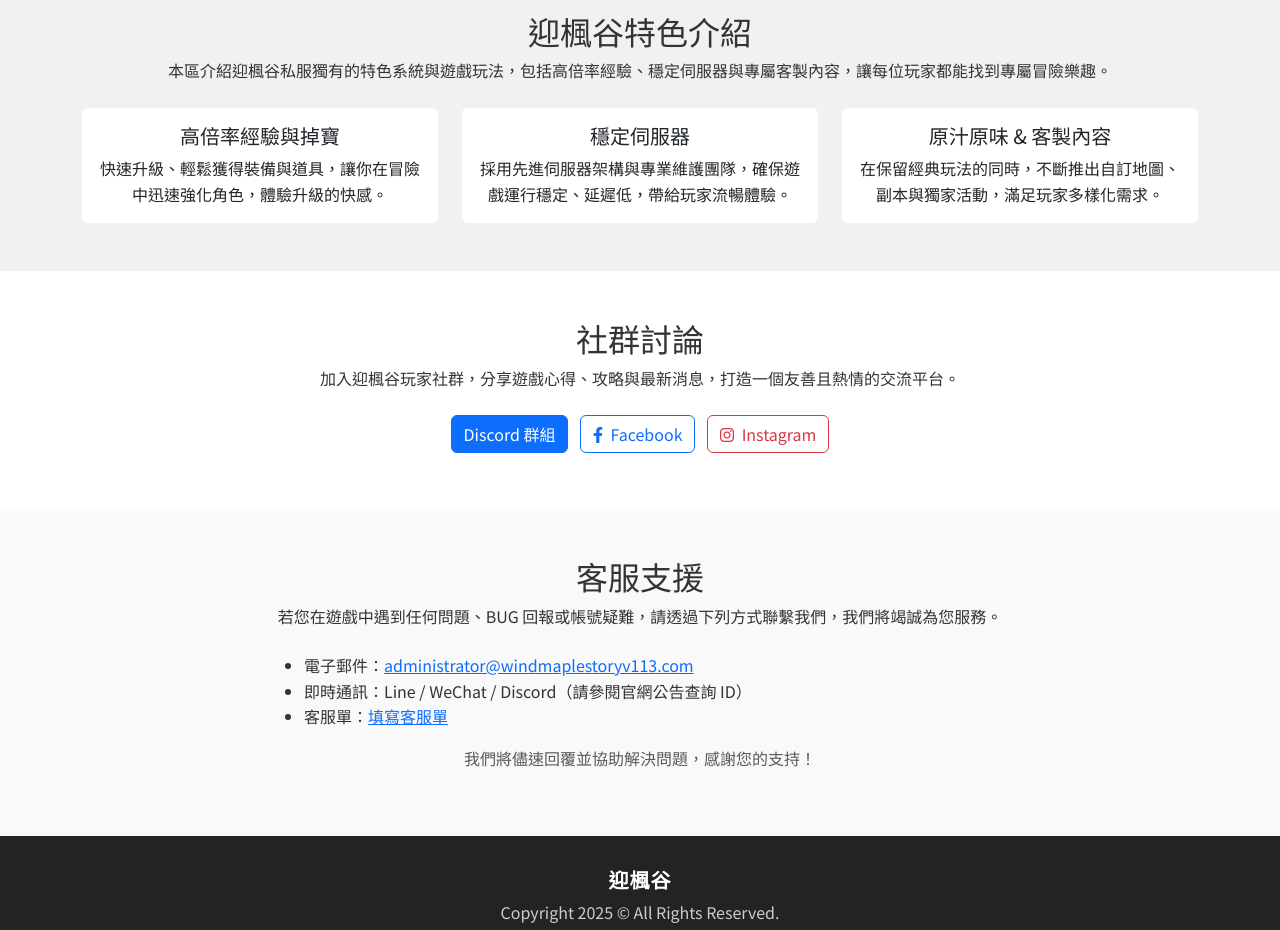
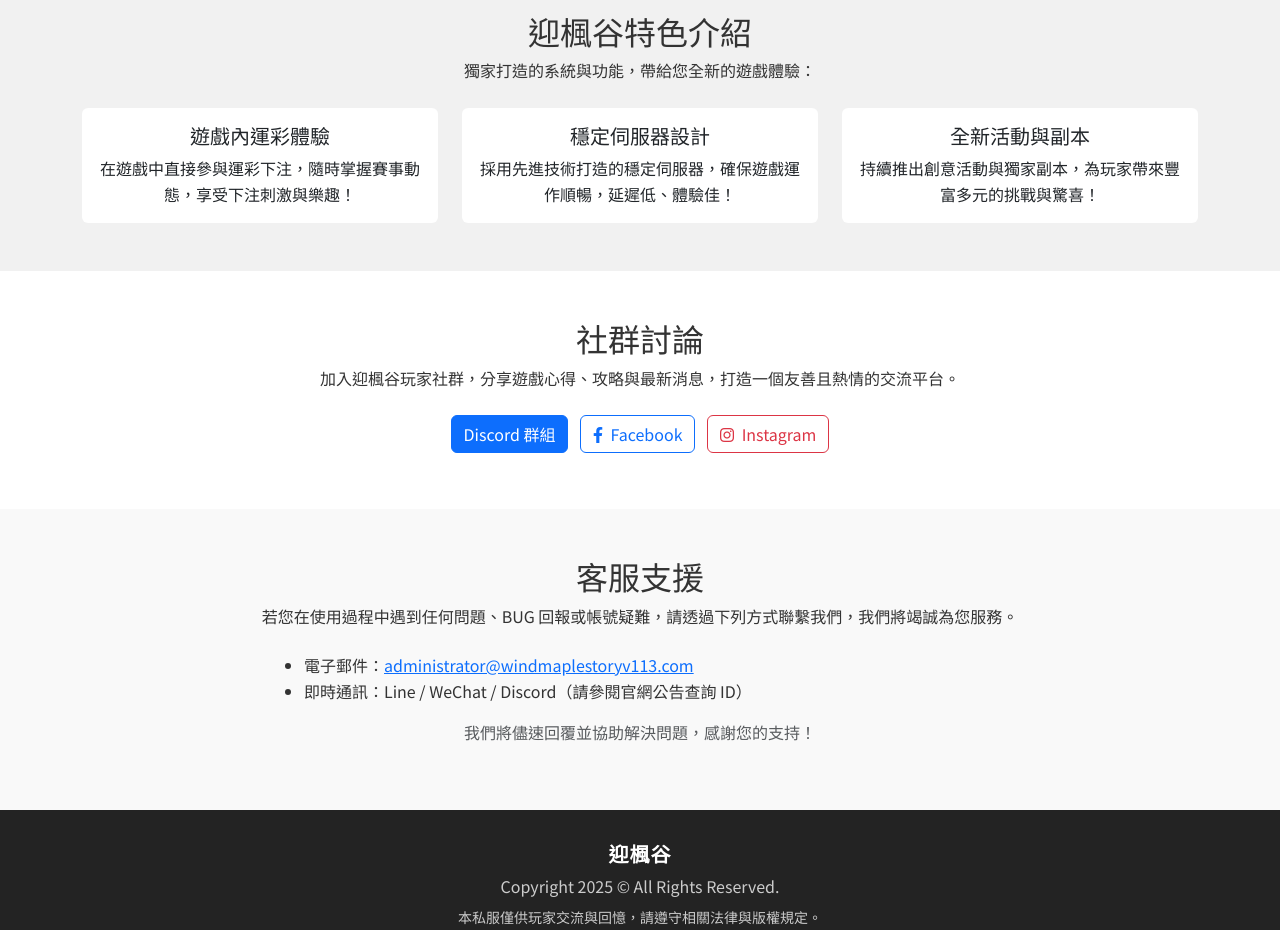
Before and after one commit to s0930s44/113, a website: page index.html in a window 1280 px wide. Shown: the part 2260-3190 px from the top of the page. Drawn offline with nearby package versions, Linux system fonts and the light colour scheme; a small style sheet from the web is missing.

Commit message:
更新特色介紹區卡片內容，新增遊戲內運彩、穩定伺服器與全新活動副本

```diff
--- a/index.html
+++ b/index.html
@@ -19,8 +19,8 @@
 
   <!-- Primary Meta Tags -->
   <meta name="title" content="迎楓谷｜經典重溫、全新冒險體驗" />
-  <meta name="description" content="迎楓谷私服帶您體驗經典楓之谷的魅力，搭配全新活動與高倍率經驗系統，提供穩定伺服器與完善的社群互動，探索更多遊戲精彩！" />
-  <meta name="keywords" content="迎楓谷, 私服, 楓之谷, 遊戲下載, 高倍率經驗, 穩定伺服器, 社群討論, SEO" />
+  <meta name="description" content="迎楓谷私服帶您體驗經典楓之谷的魅力，搭配全新活動與特色系統，提供穩定伺服器與獨家遊戲體驗！" />
+  <meta name="keywords" content="迎楓谷, 私服, 楓之谷, 遊戲下載, 運彩, 穩定伺服器, 活動副本, 社群討論, SEO" />
   <meta name="robots" content="index, follow" />
   <meta name="author" content="Your Name" />
   <link rel="canonical" href="https://www.yourdomain.com/" />
@@ -31,7 +31,7 @@
   <meta property="og:type" content="website" />
   <meta property="og:url" content="https://www.yourdomain.com/" />
   <meta property="og:title" content="迎楓谷私服｜經典重溫、全新冒險體驗" />
-  <meta property="og:description" content="迎楓谷私服帶您體驗經典楓之谷的魅力，搭配全新活動與高倍率經驗系統，提供穩定伺服器與完善的社群互動，探索更多遊戲精彩！" />
+  <meta property="og:description" content="迎楓谷私服帶您體驗經典楓之谷的魅力，搭配全新活動與特色系統，提供穩定伺服器與獨家遊戲體驗！" />
   <meta property="og:image" content="https://i.imgur.com/ZrBIqKu.jpeg" />
   <meta property="og:site_name" content="迎楓谷私服" />
 
@@ -39,7 +39,7 @@
   <meta name="twitter:card" content="summary_large_image" />
   <meta name="twitter:url" content="https://www.yourdomain.com/" />
   <meta name="twitter:title" content="迎楓谷私服｜經典重溫、全新冒險體驗" />
-  <meta name="twitter:description" content="迎楓谷私服帶您體驗經典楓之谷的魅力，搭配全新活動與高倍率經驗系統，提供穩定伺服器與完善的社群互動，探索更多遊戲精彩！" />
+  <meta name="twitter:description" content="迎楓谷私服帶您體驗經典楓之谷的魅力，搭配全新活動與特色系統，提供穩定伺服器與獨家遊戲體驗！" />
   <meta name="twitter:image" content="https://i.imgur.com/ZrBIqKu.jpeg" />
   <meta name="twitter:creator" content="@your_twitter_handle" />
 
@@ -135,12 +135,7 @@
     }
     /* Navbar */
     .navbar {
-      background: linear-gradient(
-              135deg,
-              rgba(51, 72, 255, 0.8) 0%,
-              rgba(255, 229, 83, 0.6) 50%,
-              rgba(191, 73, 239, 0.8) 100%
-      );
+      background: linear-gradient(135deg, rgba(51, 72, 255, 0.8) 0%, rgba(255, 229, 83, 0.6) 50%, rgba(191, 73, 239, 0.8) 100%);
     }
     .navbar-brand {
       font-size: 1.8rem;
@@ -277,7 +272,6 @@
     </button>
     <div class="collapse navbar-collapse" id="navbarNav">
       <ul class="navbar-nav mx-auto">
-        <!-- 將首頁連結改為目標網址 -->
         <li class="nav-item"><a class="nav-link active" href="http://www.windmaplestoryv113.com/">首頁</a></li>
         <li class="nav-item"><a class="nav-link" href="#announcements">公告活動</a></li>
         <li class="nav-item"><a class="nav-link" href="#download">遊戲下載</a></li>
@@ -301,19 +295,15 @@
   </div>
 </nav>
 
-<!-- 輪播圖 (Hero Section) - 無文字 -->
+<!-- 輪播圖 (Hero Section) -->
 <div id="heroCarousel" class="carousel slide" data-bs-ride="carousel">
   <div class="carousel-indicators">
     <button type="button" data-bs-target="#heroCarousel" data-bs-slide-to="0" class="active" aria-current="true" aria-label="輪播 1"></button>
     <button type="button" data-bs-target="#heroCarousel" data-bs-slide-to="1" aria-label="輪播 2"></button>
   </div>
   <div class="carousel-inner">
-    <div class="carousel-item active" style="background-image: url('https://i.imgur.com/IslKf3c.jpeg');">
-      <!-- 無文字 -->
-    </div>
-    <div class="carousel-item" style="background-image: url('https://i.imgur.com/FWyOhwZ.jpeg');">
-      <!-- 無文字 -->
-    </div>
+    <div class="carousel-item active" style="background-image: url('https://i.imgur.com/IslKf3c.jpeg');"></div>
+    <div class="carousel-item" style="background-image: url('https://i.imgur.com/FWyOhwZ.jpeg');"></div>
   </div>
   <button class="carousel-control-prev" type="button" data-bs-target="#heroCarousel" data-bs-slide="prev">
     <span class="carousel-control-prev-icon" aria-hidden="true"></span>
@@ -328,7 +318,6 @@
 <!-- 公告 / 活動 區 -->
 <section id="announcements" class="py-5">
   <div class="container">
-    <!-- 標題圖片：公告 -->
     <img src="https://i.imgur.com/yg5lTP8.jpeg" alt="公告圖" class="title-img img-fluid mx-auto d-block">
     <p class="text-center mb-4">在此區塊，我們將公佈最新遊戲更新、活動內容以及伺服器維護公告，讓玩家第一時間掌握所有資訊。</p>
     <div class="row g-4">
@@ -337,9 +326,7 @@
           <img src="https://i.imgur.com/IslKf3c.jpeg" class="card-img-top" alt="開服公告">
           <div class="card-body">
             <h5 class="card-title">【開服公告】3/14 全新開放</h5>
-            <p class="card-text">
-              迎楓谷伺服器將於 3/14 正式開服！精彩活動與高倍率經驗系統等你來體驗！
-            </p>
+            <p class="card-text">迎楓谷伺服器將於 3/14 正式開服！精彩活動與特色系統等你來體驗！</p>
             <a href="announcement3.html" class="btn btn-primary">詳細內容</a>
           </div>
         </div>
@@ -348,15 +335,14 @@
   </div>
 </section>
 
-<!-- 遊戲下載 區 (僅 Windows) -->
+<!-- 遊戲下載 區 -->
 <section id="download" class="download-section">
   <div class="container">
-    <!-- 標題圖片：遊戲下載 -->
     <img src="https://i.imgur.com/2xocj7k.jpeg" alt="遊戲下載圖" class="title-img img-fluid mx-auto d-block">
     <p class="text-center mb-4">下載迎楓谷 Windows 客戶端，立即展開全新冒險，體驗經典與創新的完美結合！</p>
     <div class="row justify-content-center">
       <div class="col-md-8 text-center">
-        <a href="#" class="btn btn-success btn-lg">Windows 客戶端下載</a>
+        <a href="javascript:void(0)" onclick="alert('尚未開放');" class="btn btn-success btn-lg">Windows 客戶端下載</a>
         <div class="mt-4 text-start bg-white text-dark p-3 rounded">
           <h5>安裝說明：</h5>
           <ol>
@@ -375,29 +361,32 @@
 <section id="features" class="py-5 features-section">
   <div class="container">
     <h2 class="text-center">迎楓谷特色介紹</h2>
-    <p class="text-center mb-4">本區介紹迎楓谷私服獨有的特色系統與遊戲玩法，包括高倍率經驗、穩定伺服器與專屬客製內容，讓每位玩家都能找到專屬冒險樂趣。</p>
+    <p class="text-center mb-4">獨家打造的系統與功能，帶給您全新的遊戲體驗：</p>
     <div class="row g-4">
+      <!-- 卡片 1：遊戲內運彩體驗 -->
       <div class="col-md-4">
         <div class="card h-100 text-center">
           <div class="card-body">
-            <h5 class="card-title">高倍率經驗與掉寶</h5>
-            <p class="card-text">快速升級、輕鬆獲得裝備與道具，讓你在冒險中迅速強化角色，體驗升級的快感。</p>
+            <h5 class="card-title">遊戲內運彩體驗</h5>
+            <p class="card-text">在遊戲中直接參與運彩下注，隨時掌握賽事動態，享受下注刺激與樂趣！</p>
           </div>
         </div>
       </div>
+      <!-- 卡片 2：穩定伺服器設計 -->
       <div class="col-md-4">
         <div class="card h-100 text-center">
           <div class="card-body">
-            <h5 class="card-title">穩定伺服器</h5>
-            <p class="card-text">採用先進伺服器架構與專業維護團隊，確保遊戲運行穩定、延遲低，帶給玩家流暢體驗。</p>
+            <h5 class="card-title">穩定伺服器設計</h5>
+            <p class="card-text">採用先進技術打造的穩定伺服器，確保遊戲運作順暢，延遲低、體驗佳！</p>
           </div>
         </div>
       </div>
+      <!-- 卡片 3：全新活動與副本 -->
       <div class="col-md-4">
         <div class="card h-100 text-center">
           <div class="card-body">
-            <h5 class="card-title">原汁原味 &amp; 客製內容</h5>
-            <p class="card-text">在保留經典玩法的同時，不斷推出自訂地圖、副本與獨家活動，滿足玩家多樣化需求。</p>
+            <h5 class="card-title">全新活動與副本</h5>
+            <p class="card-text">持續推出創意活動與獨家副本，為玩家帶來豐富多元的挑戰與驚喜！</p>
           </div>
         </div>
       </div>
@@ -428,13 +417,12 @@
 <section id="support" class="py-5 support-section">
   <div class="container">
     <h2 class="text-center">客服支援</h2>
-    <p class="text-center mb-4">若您在遊戲中遇到任何問題、BUG 回報或帳號疑難，請透過下列方式聯繫我們，我們將竭誠為您服務。</p>
+    <p class="text-center mb-4">若您在使用過程中遇到任何問題、BUG 回報或帳號疑難，請透過下列方式聯繫我們，我們將竭誠為您服務。</p>
     <div class="row justify-content-center">
       <div class="col-md-8">
         <ul>
           <li>電子郵件：<a href="mailto:service@windmaple.com">administrator@windmaplestoryv113.com</a></li>
           <li>即時通訊：Line / WeChat / Discord（請參閱官網公告查詢 ID）</li>
-          <li>客服單：<a href="#">填寫客服單</a></li>
         </ul>
         <p class="text-muted text-center">我們將儘速回覆並協助解決問題，感謝您的支持！</p>
       </div>
@@ -446,8 +434,7 @@
 <footer>
   <div class="container text-center">
     <h5 class="footer-logo mb-2">迎楓谷</h5>
-    <p class="mb-1">
-      Copyright
+    <p class="mb-1">Copyright
       <span id="year"></span>
       © All Rights Reserved.
     </p>
```
